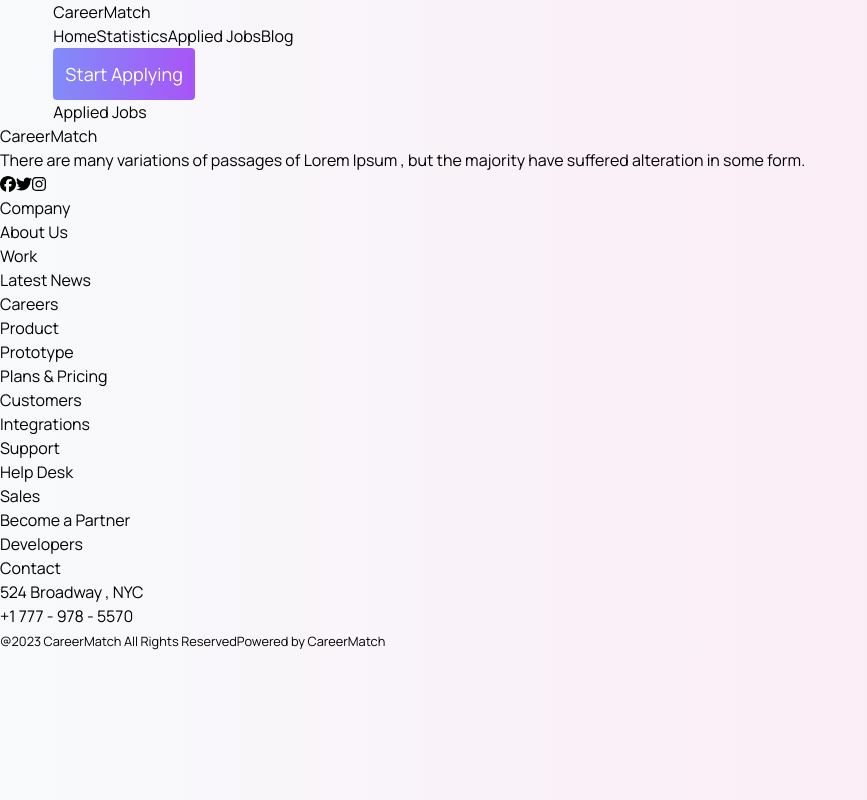
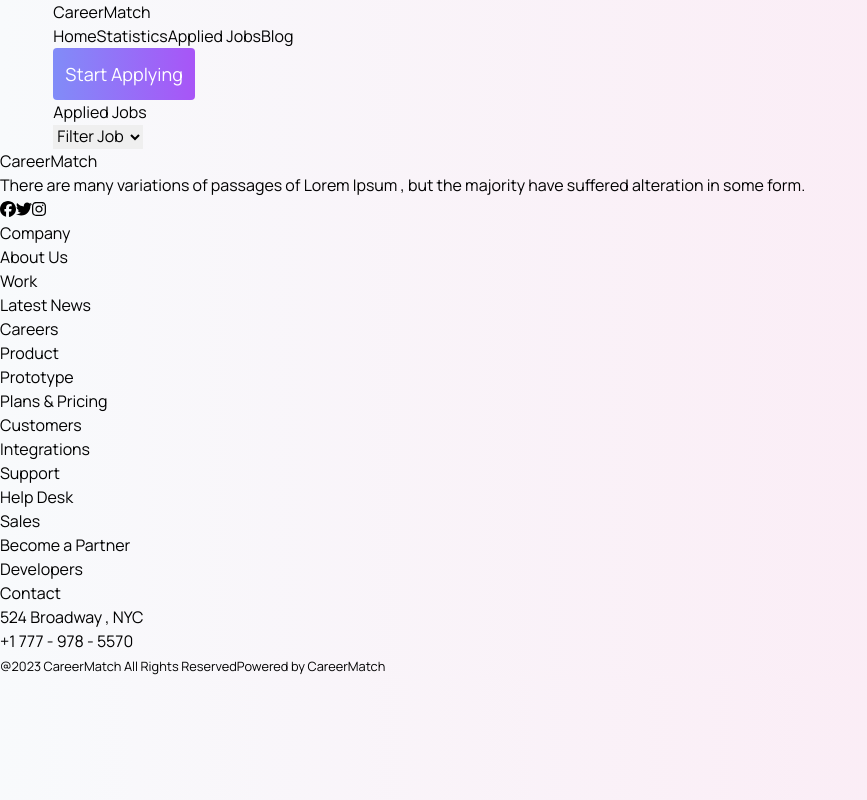
Before and after one commit to Joshim-Uddin/career-hub, a React (Vite) app: page /appliedjob in a window 1280 px wide. Shown: the whole page, without its empty margins (0-867 px from the left). Built offline with nearby package versions, Linux system fonts and the light colour scheme.

Commit message:
show all button added

```diff
--- a/src/components/Applied/Applied.jsx
+++ b/src/components/Applied/Applied.jsx
@@ -1,24 +1,53 @@
-import React from "react";
+import React, { useEffect, useState } from "react";
 import { getShoppingCart } from "../../utils/fakedb";
 import { useLoaderData } from "react-router-dom";
 import SingleJobData from "../SingleJobData/SingleJobData";
 
 const Applied = () => {
+  const [filteredJob, setFilteredJob] = useState([]);
+  const [appliedJobs, setAppliedJobs] = useState([]);
+  const appliedJob = [];
+  let newJobs;
   const jobs = useLoaderData();
+  useEffect(() => {
     const storedJob = getShoppingCart();
-  const appliedJob = [];
     if (storedJob) {
       for (const id in storedJob) {
         const foundJob = jobs.find((job) => job.id == id);
         appliedJob.push(foundJob);
       }
     }
-  console.log(appliedJob);
+    setAppliedJobs(appliedJob);
+    // console.log(appliedJobs);
+  }, []);
+
+  const handleOnChange = (e) => {
+    const input = e.target.value;
+    if (input == "remote") {
+      newJobs = appliedJobs.filter((job) => job.remote == true);
+    } else if (input == "onsite") {
+      newJobs = appliedJobs.filter((job) => job.remote == false);
+    }
+    setAppliedJobs(newJobs);
+  };
   return (
-    <div className="px-12">
+    <div className="px-12 relative">
       <h2 className="text-center text-4xl font-bold my-4">Applied Jobs</h2>
-      <div className="flex flex-col gap-4">
-        {appliedJob.map((job) => (
+      <select
+        name="selectedJob"
+        defaultValue="Filter Job"
+        onChange={(e) => handleOnChange(e)}
+        className="absolute right-16 w-48 p-2 rounded top-12 block"
+      >
+        <option>Filter Job</option>
+        <option value="remote">Remote</option>
+        <option value="onsite">Onsite</option>
+        <option value="fulltime">Full Time</option>
+        <option value="parttime">Part Time</option>
+      </select>
+
+      <div className="flex flex-col gap-4 mt-32">
+        {appliedJobs.map((job) => (
           <SingleJobData key={job.id} job={job} />
         ))}
       </div>
--- a/src/components/Featured/Featured.jsx
+++ b/src/components/Featured/Featured.jsx
@@ -23,6 +23,9 @@ const Featured = () => {
           <Jobitem key={job.id} job={job} />
         ))}
       </div>
+      <div className="flex flex-col justify-center items-center my-12">
+        <button className="my-btn">Show All</button>
+      </div>
     </>
   );
 };
--- a/src/components/SingleJobData/SingleJobData.jsx
+++ b/src/components/SingleJobData/SingleJobData.jsx
@@ -7,7 +7,7 @@ const SingleJobData = ({ job }) => {
   const { company, title, remote, employment, location, salary, logo, id } =
     job;
   // const [jobId, setJobId] = useContext(MyContext);
-  console.log(job);
+
   return (
     <div className="border rounded-lg p-5 bg-[#E8E8E8] flex justify-between items-center ">
       <div className="flex items-center gap-5">
--- a/src/components/Statistics/Statistics.jsx
+++ b/src/components/Statistics/Statistics.jsx
@@ -24,8 +24,9 @@ const Statistics = () => {
           cx={200}
           cy={200}
           outerRadius={80}
-          fill="#8884d8"
+          fill="rgb(124 58 237)"
           label
+          // #8884d8
         />
 
         <Tooltip />
--- a/src/index.css
+++ b/src/index.css
@@ -14,5 +14,5 @@ body{
     @apply w-11/12 mx-auto
 }
 .my-btn{
-    @apply bg-gradient-to-r from-indigo-400 to-purple-500 p-3 rounded text-white text-lg
+    @apply bg-gradient-to-r from-indigo-400 to-purple-500 p-3 rounded text-white text-lg hover:from-pink-500 hover:to-yellow-500
 }
```
Lines whose indentation alone changed are shown as unchanged.
